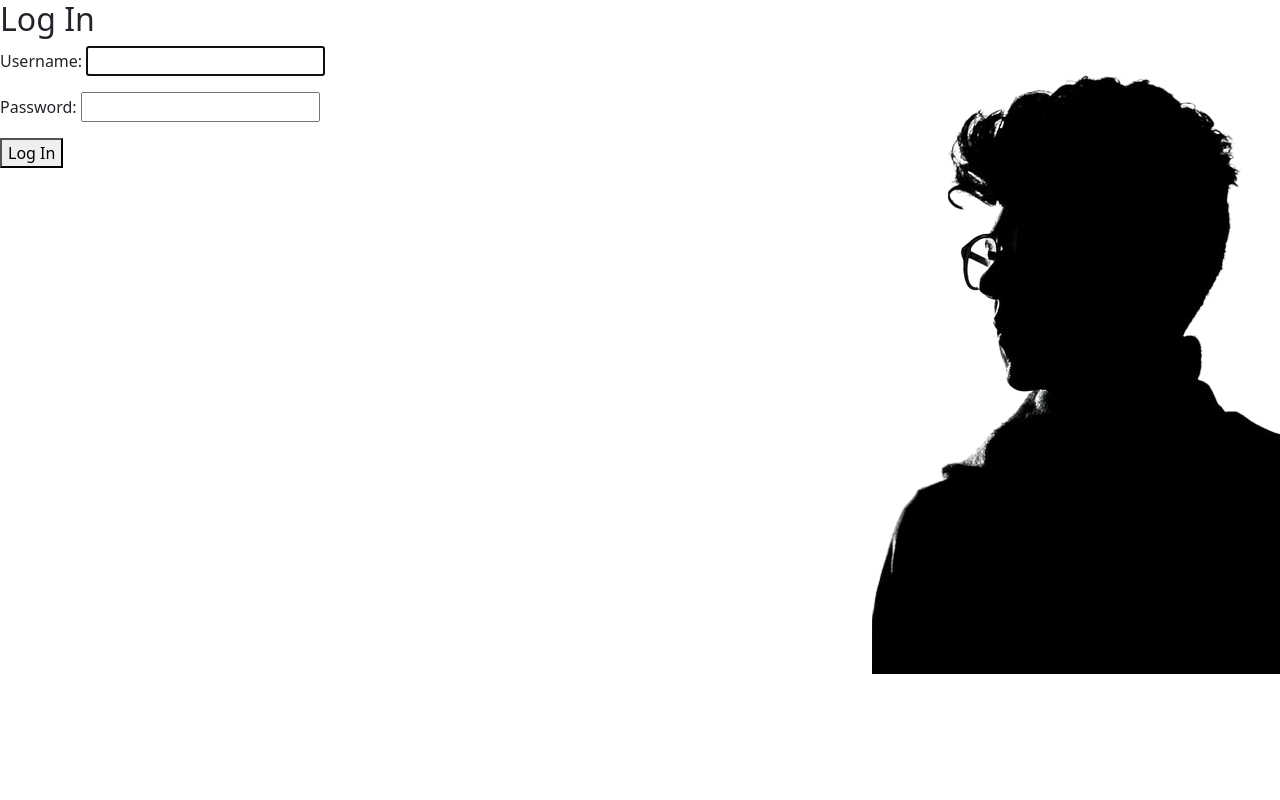
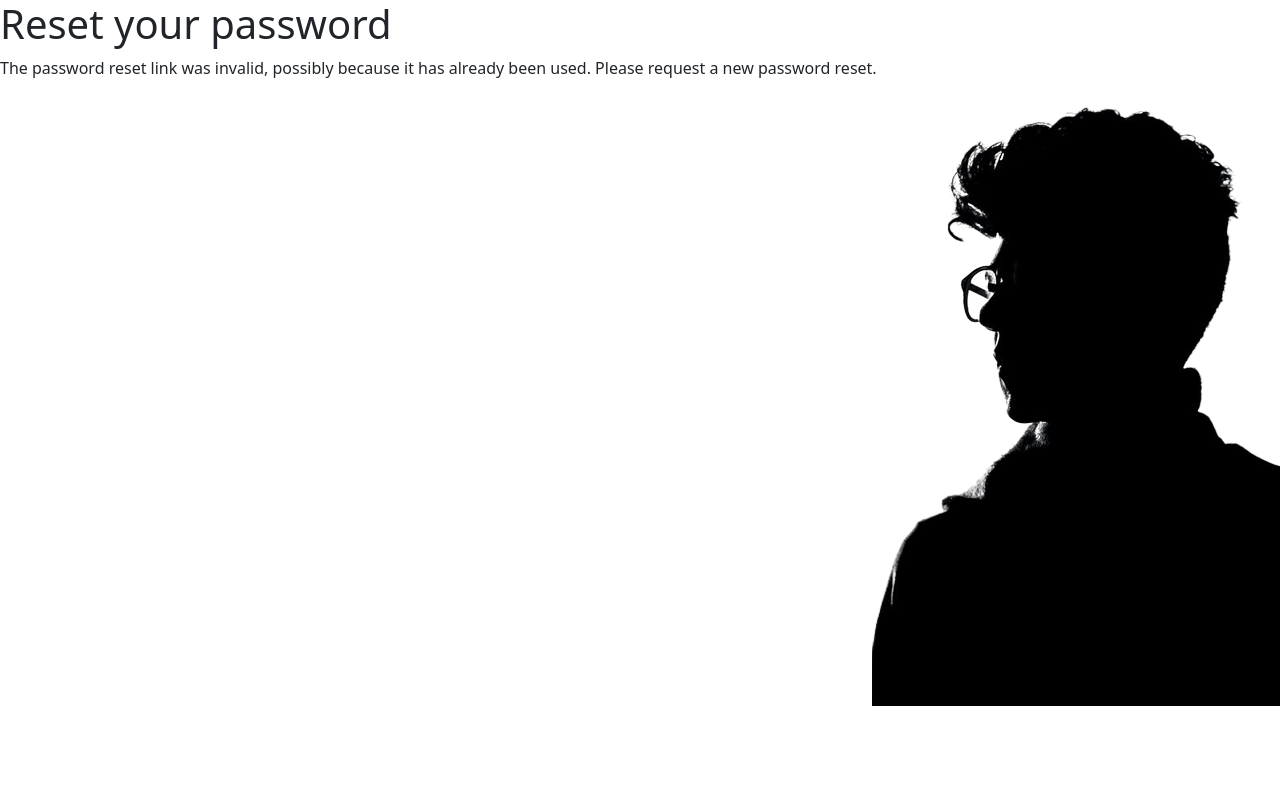
Before and after one commit to codingGee/projects, a Django app: page /reset/1/1/ in a window 1280 px wide. Run offline with Django 3.2, Linux system fonts and the light colour scheme; some libraries are stand-ins or nearby versions.

Commit message:
added all authentication core path

```diff
--- a/bookmark/templates/base/base.html
+++ b/bookmark/templates/base/base.html
@@ -1,3 +1,4 @@
+{% load static %}
 <!doctype html>
 <html lang="en">
 
@@ -7,14 +8,14 @@
   <meta name="viewport" content="width=device-width, initial-scale=1">
 
   <!-- Bootstrap CSS -->
- <link rel="stylesheet" href="/static/css/bootstrap.min.css">
+ <link rel="stylesheet" href="{% static 'css/bootstrap.min.css' %}">
   <title>Homepage</title>
   <style>
     .image {
-      background-image: url('static/image/icon-image.png');
+      background-image: url('{% static "image/icon-image.png" %}');
       background-position: right;
       background-repeat: no-repeat;
-      height: 92vh;
+      height: 100vh;
     }
   </style>
 </head>
@@ -25,7 +26,7 @@
 
 
   <!-- Optional JavaScript; choose one of the two! -->
-  <script src="/static/js/bootstrap.min.js"></script>
+  <script src="{% static 'js/bootstrap.min.js' %}"></script>
   <script>
     $(document).ready(function () {
       $("#myModal").modal('show');
--- a/bookmark/templates/registration/login.html
+++ b/bookmark/templates/registration/login.html
@@ -1,11 +1,21 @@
 <!-- templates/registration/login.html -->
 {% extends 'base/base.html' %}
+{% load crispy_forms_tags %}
 {% block title %}Log In{% endblock title %}
 {% block content %}
-<h2>Log In</h2>
-<form method="post">
-{% csrf_token %}
-{{ form.as_p }}
-<button type="submit">Log In</button>
-</form>
+<main class="d-flex justify-content-center">
+    <div class="col-5 mt-5">
+        <h2 class="text-center">Log In</h2>
+        <form method="post">
+        {% csrf_token %}
+        <div class="mb-3">
+            {{ form|crispy }}
+        </div>
+        <div class="mb-3">
+            <button class="btn btn-outline-warning fw-bold w-100" type="submit">Log In</button>
+        </div>
+        <p><a href="{% url 'bookmark:password_reset' %}">Forgotten your password?</a></p>
+        </form>
+    </div>
+</main>
 {% endblock content %}
--- /dev/null
+++ b/bookmark/templates/registration/password_change_done.html
@@ -0,0 +1,6 @@
+{% extends "base/base.html" %}
+{% block title %}Password changed{% endblock %}
+{% block content %}
+<h1>Password changed</h1>
+<p>Your password has been successfully changed.</p>
+{% endblock %}
--- /dev/null
+++ b/bookmark/templates/registration/password_reset_confirm.html
@@ -0,0 +1,16 @@
+{% extends "base/base.html" %}
+{% block title %}Reset your password{% endblock %}
+{% block content %}
+<h1>Reset your password</h1>
+{% if validlink %}
+<p>Please enter your new password twice:</p>
+<form method="post">
+{{ form.as_p }}
+{% csrf_token %}
+<p><input type="submit" value="Change my password" /></p>
+</form>
+{% else %}
+<p>The password reset link was invalid, possibly because it has
+already been used. Please request a new password reset.</p>
+{% endif %}
+{% endblock %}
--- a/bookmark/urls.py
+++ b/bookmark/urls.py
@@ -15,14 +15,15 @@ urlpatterns = [
 
     # signup url
     path('signup/', views.SignupPageView.as_view(), name='signup'),
+    # password related paths
+    path('password_change/', auth_views.PasswordChangeView.as_view(), name='password_change'),
+    path('password_change/done/',auth_views.PasswordChangeDoneView.as_view(), name='password_change_done'),
+    path('password_reset/',auth_views.PasswordResetView.as_view(), name='password_reset'),
+    path('password_reset/done/', auth_views.PasswordResetDoneView.as_view(), name='password_reset_done'),
+    path('reset/<uidb64>/<token>/', auth_views.PasswordResetConfirmView.as_view(), name='password_reset_confirm'),
+    path('reset/done/', auth_views.PasswordResetCompleteView.as_view(), name='password_reset_complete'),
+    # end authentication path
 
-    path('password_change/', auth_views.LoginView.as_view(), name='password_change'),
-    path('password_change/done/',auth_views.LoginView.as_view(), name='password_change_done'),
-    path('password_reset/',auth_views.LoginView.as_view(), name='password_reset'),
-    path('password_reset/done/', auth_views.LoginView.as_view(), name='password_reset_done'),
-    path('reset/<uidb64>/<token>/', auth_views.LoginView.as_view(), name='password_reset_confirm'),
-    path('reset/done/', auth_views.LoginView.as_view(), name='password_reset_complete'),
-    # end authentication path
     path('', views.home, name='home'),
     path('form/', views.form, name='form'),
     path('form_done/', views.form_done, name='form_done'),
--- a/bookmark/views.py
+++ b/bookmark/views.py
@@ -16,7 +16,7 @@ class SignupPageView(generic.CreateView):
 
 
 def home(request):
-    name = 'CodingGee'
+    name = request.user
     msg = 'Congrats on your first step to becoming a django developer'
     template_name = 'index.html'
 
--- a/bookmarkapp/urls.py
+++ b/bookmarkapp/urls.py
@@ -18,14 +18,12 @@ from django.contrib import admin
 from django.urls import path, include
 
 urlpatterns = [
-    # local app
-    path('', include('bookmark.urls', namespace='bookmark')),
-
     # django admin
     path('admin/', admin.site.urls),
 
     # user management
     path('accounts/', include('django.contrib.auth.urls')),
 
-
+        # local app
+    path('', include('bookmark.urls', namespace='bookmark')),
 ]
--- a/requirements.txt
+++ b/requirements.txt
@@ -1,5 +1,6 @@
 asgiref==3.4.1
 Django==3.0.14
+django-crispy-forms==1.13.0
 django-widget-tweaks==1.4.11
 pkg-resources==0.0.0
 pytz==2022.1
```
Also changed, not shown: bookmark/templates/index.html (+9 -0 lines), bookmark/templates/registration/password_change_form.html (added, +11 -0 lines), bookmark/templates/registration/password_reset.html (added, +8 -0 lines), bookmark/templates/registration/password_reset_complete.html (added, +7 -0 lines), bookmark/templates/registration/signup.html (+15 -6 lines), bookmarkapp/settings.py (+26 -6 lines), bookmark/templates/registration/logged_out.html (added), bookmark/templates/registration/password_reset_done.html (added), db.sqlite3.
